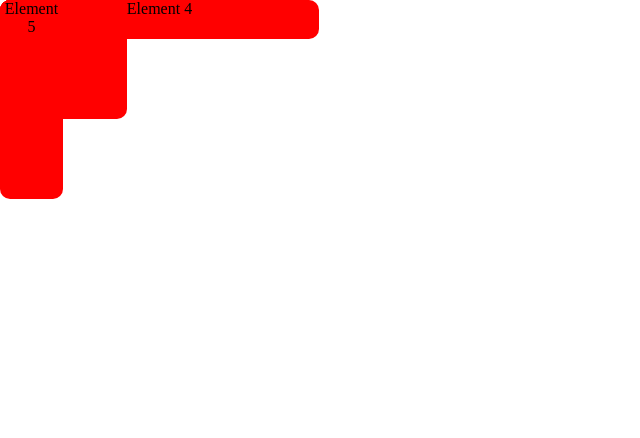
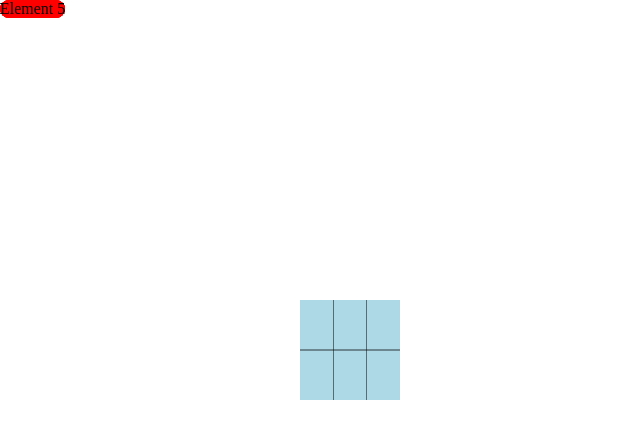
Before and after one commit to gregorymoon/SnapGrid, a website: page index.html in a window 1280 px wide. Shown: the whole page, without its empty margins (0-640 px from the left). Drawn offline with nearby package versions, Linux system fonts and the light colour scheme.

Commit message:
initial class-refactor feature branch commit

```diff
--- a/css/SnapGrid.css
+++ b/css/SnapGrid.css
@@ -31,3 +31,9 @@
 	z-index: 1;
 	background-color: lightgray;
 }
+
+.snap-class-test{
+	position: absolute;
+	left: 100px;
+	top: 100px;
+}
--- /dev/null
+++ b/css/SnapGridClass.css
@@ -0,0 +1,41 @@
+@CHARSET "ISO-8859-1";
+
+*{
+	margin: 0px;
+	padding: 0px;
+}
+
+html, body{
+	height: 100%;
+	width: 100%;
+}
+
+.snap.grid > canvas{
+	position: relative;
+	height: 100%;
+	width: 100%;
+}
+
+.snap-element{
+	position: absolute;
+	z-index: 0;
+}
+
+.snap.loading-indicator{
+	position: absolute;
+	left: 0px;
+	top: 0px;
+	width: 100vw;
+	height: 100vh;
+	z-index: 1;
+	background-color: lightgray;
+}
+
+#snap-class-test{
+	position: absolute;
+	left: 300px;
+	top: 300px;
+	height: 100px;
+	width: 100px;
+	background: lightblue;
+}
--- a/index.html
+++ b/index.html
@@ -1,11 +1,11 @@
 <!DOCTYPE>
 <html>
 <head>
-<link rel='stylesheet' href='css/SnapGrid.css'>
+<link rel='stylesheet' href='css/SnapGridClass.css'>
 <link rel='stylesheet' href='css/testing.css'>
 <script src='js/bower/jquery/dist/jquery.min.js'></script>
 <script src='js/bower/jquery-ui/jquery-ui.min.js'></script>
-<script src='js/SnapGrid.js'></script>
+<script src='js/SnapGridClass.js'></script>
 <script src='js/testing.js'></script>
 </head>
 <body>
@@ -15,5 +15,6 @@
 <div class='snap-element' snapWidth='4' snapHeight='1' >Element 3</div>
 <div class='snap-element' snapWidth='5' snapHeight='1' >Element 4</div>
 <div class='snap-element' snapWidth='1' snapHeight='5' >Element 5</div>
+<div id='snap-class-test'></div>
 </body>
 </html>
--- a/js/SnapGrid.js
+++ b/js/SnapGrid.js
@@ -5,7 +5,6 @@
 var sg = sg || {logging: false};
 
 $(document).ready(function(){
-	//sg.showLoadingIndicator();
 	sg.setLogging(true);
 	sg.addCanvas(20, 20);
 
@@ -22,7 +21,6 @@
 			start: sg.startDragSnapElement,
 			stop: sg.stopDragSnapElement
 		});
-
 
 
 	$(window).on('resize', sg.updateGrid);
--- /dev/null
+++ b/js/SnapGridClass.js
@@ -0,0 +1,203 @@
+/** @constructor */
+SnapGrid = function() {
+	var _selectors = [];
+
+	this.grids = function(){
+		var grids = {};
+
+		$(_selectors).each(function(idx, selector){
+			grids[selector] = $(selector);
+		});
+
+		return grids;
+	}
+
+	this.selectors = function(){
+		return _selectors;
+	}
+
+	/**
+	 * Grid Constructor
+	 *
+	 * @param {string} selector - The selector for the element to become a Grid.
+	 * @constructor
+	 */
+	this.Grid = function(selector, rows, cols){
+		this.getContainer = function(){
+			return $_container;
+		}
+
+		this.getCanvas = function(){
+			return _canvas;
+		}
+
+		this.setGridSize = function(rows, cols){
+			_canvas.setNumRows(rows);
+			_canvas.setNumCols(cols);
+			_canvas.draw();
+		}
+
+		if(typeof(selector) != 'string'){
+			SnapGrid.Logger.logError(new TypeError("SnapGrid.Grid: 'selector' param must be a string."));
+		}
+		else if($.inArray(selector, _selectors) > -1){
+			SnapGrid.Logger.logError("SnapGrid.Grid: '" + _selector + "' is already a Grid.");
+		}
+		else if($(selector).length == 0){
+			SnapGrid.Logger.logError("SnapGrid.Grid: DOM element '" + _selector + "' does not exist.");
+		}
+
+
+		var $_container = $(selector).addClass('snap grid');
+		var _canvas = new Canvas($_container);
+
+		this.setGridSize(rows, cols);
+
+		_selectors.push(selector);
+
+	}
+
+	/**
+	 * Canvas Constructor
+	 *
+	 * @class
+	 */
+	Canvas = function($container){
+		var _rows, _cols;
+		var _sWidth, _sHeight;
+
+		if(typeof($container) != 'object'){
+			SnapGrid.Logger.logError(new TypeError("SnapGrid.Canvas: 'container' param should be jQuery object."));
+		}
+
+		var _canvas = document.createElement('canvas');
+
+		$container.append(_canvas);
+
+		this.draw = function(){
+			var ctx = _canvas.getContext('2d');
+
+			_sWidth = _canvas.width / _cols;
+			_sHeight = _canvas.height / _rows
+
+			ctx.clearRect(0, 0, _canvas.width, _canvas.height);
+
+			_sWidth = _canvas.width / _cols;
+			_sHeight = _canvas.height / _rows
+
+			ctx.clearRect(0, 0, _canvas.width, _canvas.height);
+
+			for(var i = 1; i < _rows; i++){
+				_drawHLine(ctx, i * _sHeight);
+			}
+
+			for(var i = 1; i < _cols; i++){
+				_drawVLine(ctx, i * _sWidth);
+			}
+		}
+
+		_drawHLine = function(ctx, y, x1, x2){
+			if(typeof(y) != 'number'){
+				SnapGrid.Logger.logError("drawHLine 'y' parameter must be a number");
+			}
+
+			//draw full width line
+			if(typeof(x1) != 'number' || typeof(x2) != 'number'){
+				x1 = 0;
+				x2 = _canvas.width;
+			}
+
+			_drawLine(ctx, x1, y, x2, y);
+		}
+
+		_drawVLine = function(ctx, x, y1, y2){
+			if(typeof(x) != 'number'){
+				SnapGrid.Logger.logError("drawVLine 'x' parameter must be a number");
+			}
+
+			//draw full height line
+			if(typeof(y1) != 'number' || typeof(y2) != 'number'){
+				y1 = 0;
+				y2 = _canvas.height;
+			}
+
+			_drawLine(ctx, x, y1, x, y2);
+		}
+
+		_drawLine = function(ctx, x1, y1, x2, y2){
+			ctx.strokeStyle = '1px solid black';
+			ctx.fillStyle = 'black';
+			ctx.beginPath();
+			ctx.moveTo(x1, y1);
+			ctx.lineTo(x2, y2);
+			ctx.stroke();
+		}
+
+		this.setNumRows = function(rows){
+			if(typeof(rows) != 'number'){
+				SnapGrid.Logger.logError(new TypeError("SnapGrid.Canvas: 'rows' param must be a number."));
+			}
+
+			_rows = parseInt(rows);
+		}
+
+		this.setNumCols = function(cols){
+			if(typeof(cols) != 'number'){
+				SnapGrid.Logger.logError(new TypeError("SnapGrid.Canvas: 'cols' param must be a number."));
+			}
+
+			_cols = parseInt(cols);
+		}
+	}
+}
+
+/**
+ * Error
+ *
+ * @namespace
+ */
+
+SnapGrid.Error = {
+	/**
+	 * @constructor
+	 */
+	InvalidSelectorError: function(){
+
+	}
+};
+
+/**
+ * Logger
+ *
+ * @namespace
+ */
+SnapGrid.Logger = {
+	logError: function(error){
+		if(error instanceof Error){
+			throw error;
+		}
+		else{
+			throw Error(error);
+		}
+	},
+
+	logWarning: function(message){
+
+	},
+
+	log: function(message){
+		console.log('SnapGrid: ' + message);
+	}
+};
+
+var sg = sg || new SnapGrid();
+
+
+//DELETE!!
+
+$(document).ready(function(){
+	grid = new sg.Grid('#snap-class-test', 2, 3);
+	$('#snap-class-test').resizable();
+});
+
+;
```
